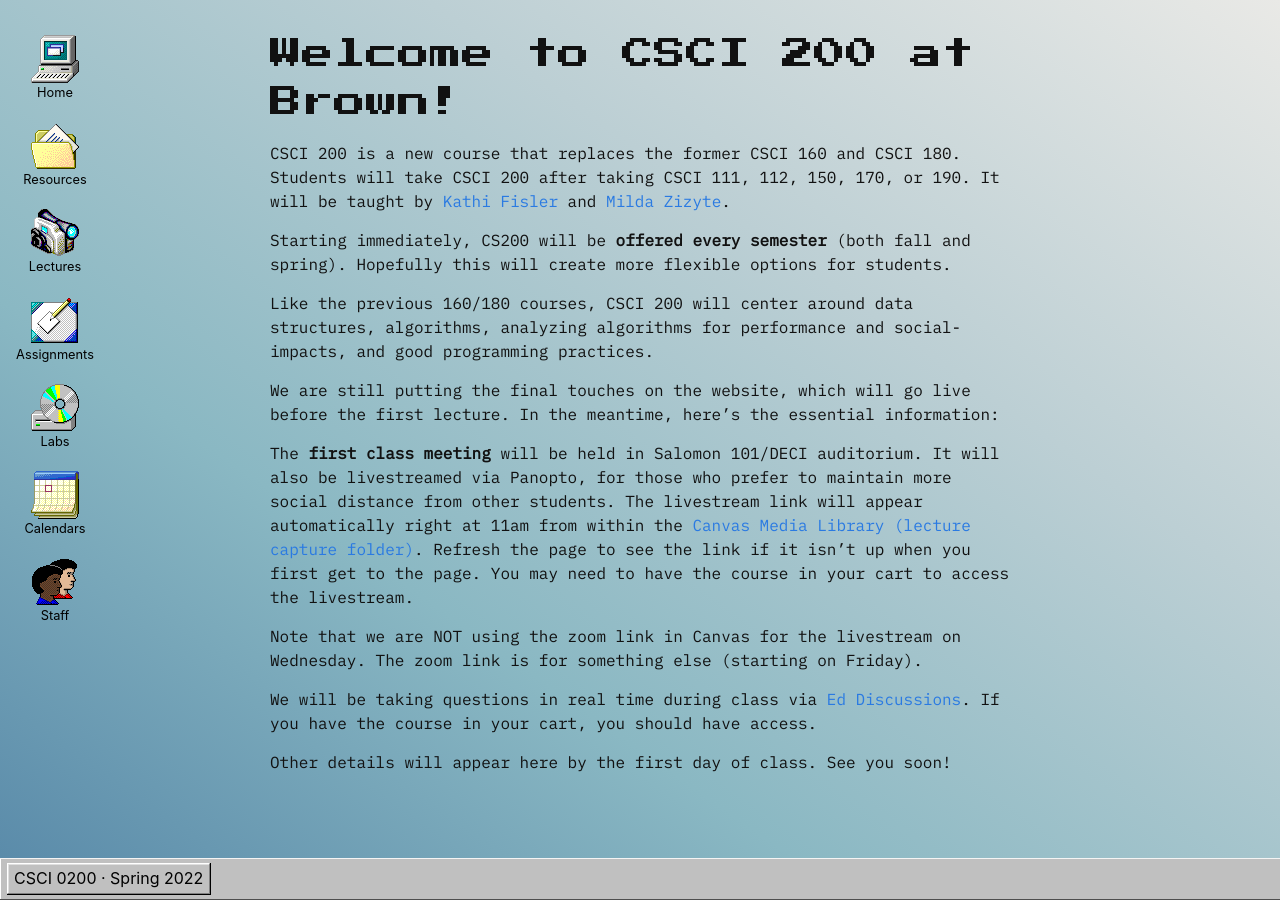
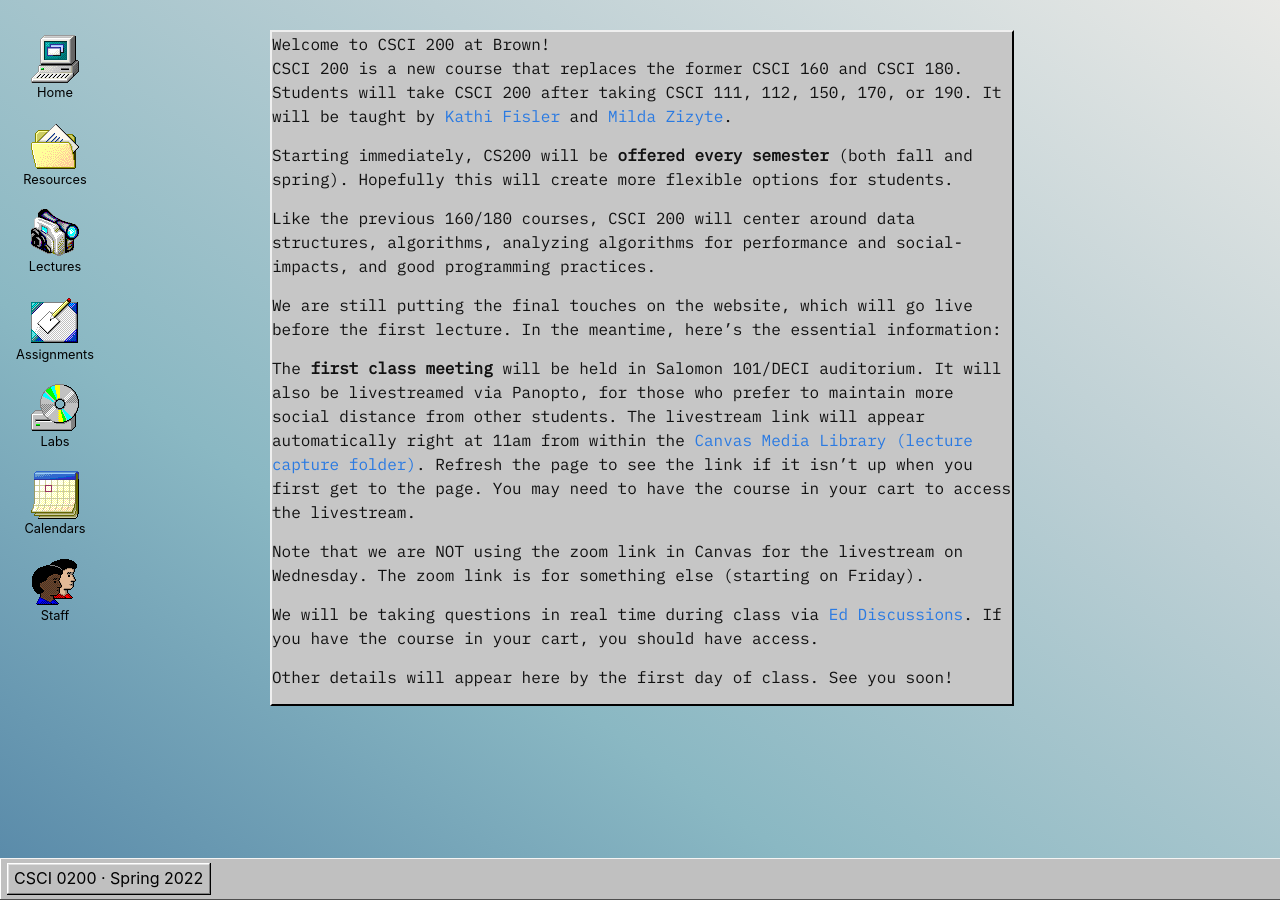
Before and after one commit to brown-csci0200/brown-csci0200.github.io, a Jekyll site: the page built from index.md, in a window 1280 px wide. Built offline with Jekyll 4.4.1, drawn with Linux system fonts in a browser that asks for light colours.

Commit message:
added window background

```diff
--- a/_layouts/default.html
+++ b/_layouts/default.html
@@ -9,7 +9,12 @@
 
     <main class="page-content" aria-label="Content">
       <div class="wrapper">
+        <div class="window">
+          <div class="title">
+            {{ page.windowTitle }}
+          </div>
         {{ content }}
+        </div>
       </div>
     </main>
 
--- a/assets/css/style.scss
+++ b/assets/css/style.scss
@@ -167,3 +167,14 @@
     cursor: pointer;
   }
 }
+
+/** WINDOW **/
+
+.window {
+  width: 100%;
+  background-color: #c6c6c6;
+    border-top: 2px solid #efefef;
+    border-left: 2px solid #efefef;
+    border-right: 2px solid #000;
+    border-bottom: 2px solid #000;
+}
--- a/index.md
+++ b/index.md
@@ -1,10 +1,9 @@
 ---
 layout: default
 title: Home
+windowTitle: Welcome to CSCI 200 at Brown!
 icon: home_icon.png
 ---
-
-# Welcome to CSCI 200 at Brown!
 
 CSCI 200 is a new course that replaces the former CSCI 160 and CSCI 180. Students will take CSCI 200 after taking CSCI 111, 112, 150, 170, or 190. It will be taught by [Kathi Fisler](https://cs.brown.edu/~kfisler/) and [Milda Zizyte](https://cs.brown.edu/people/faculty/mzizyte/).
 
```
